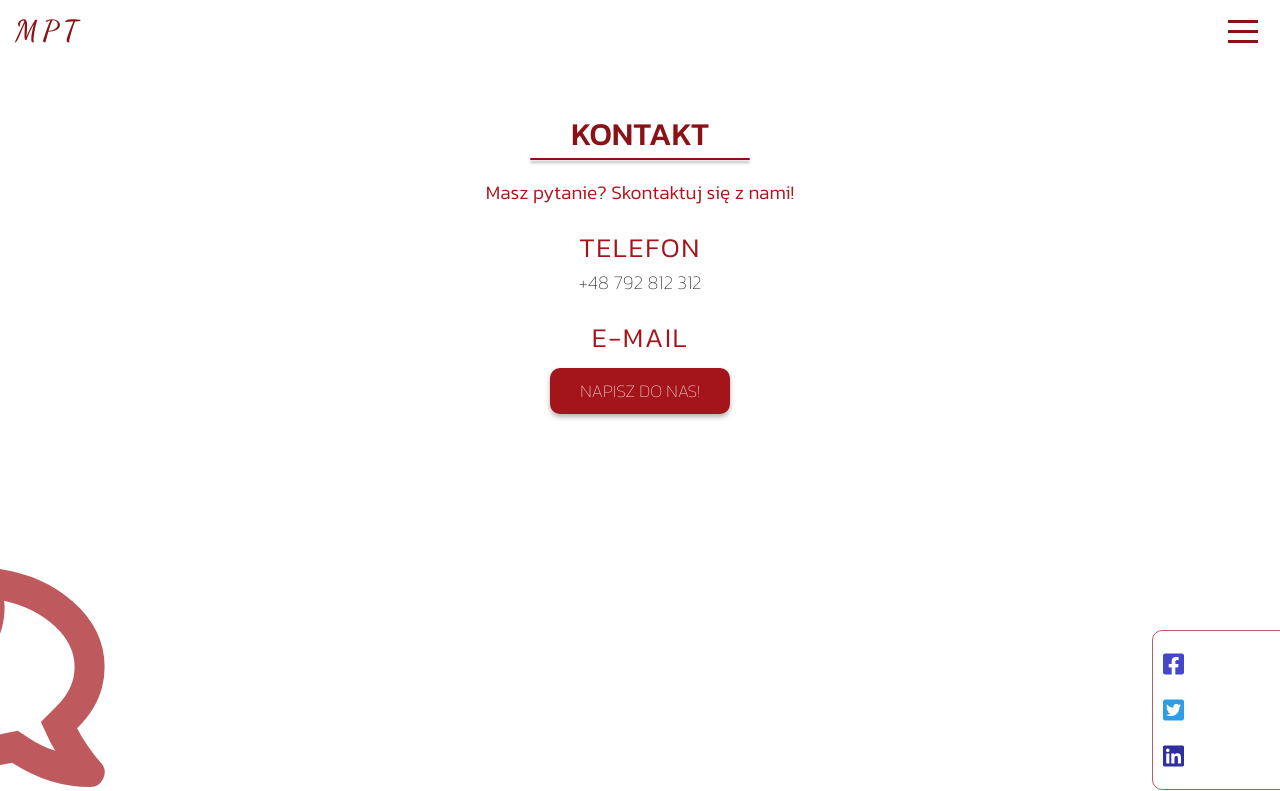
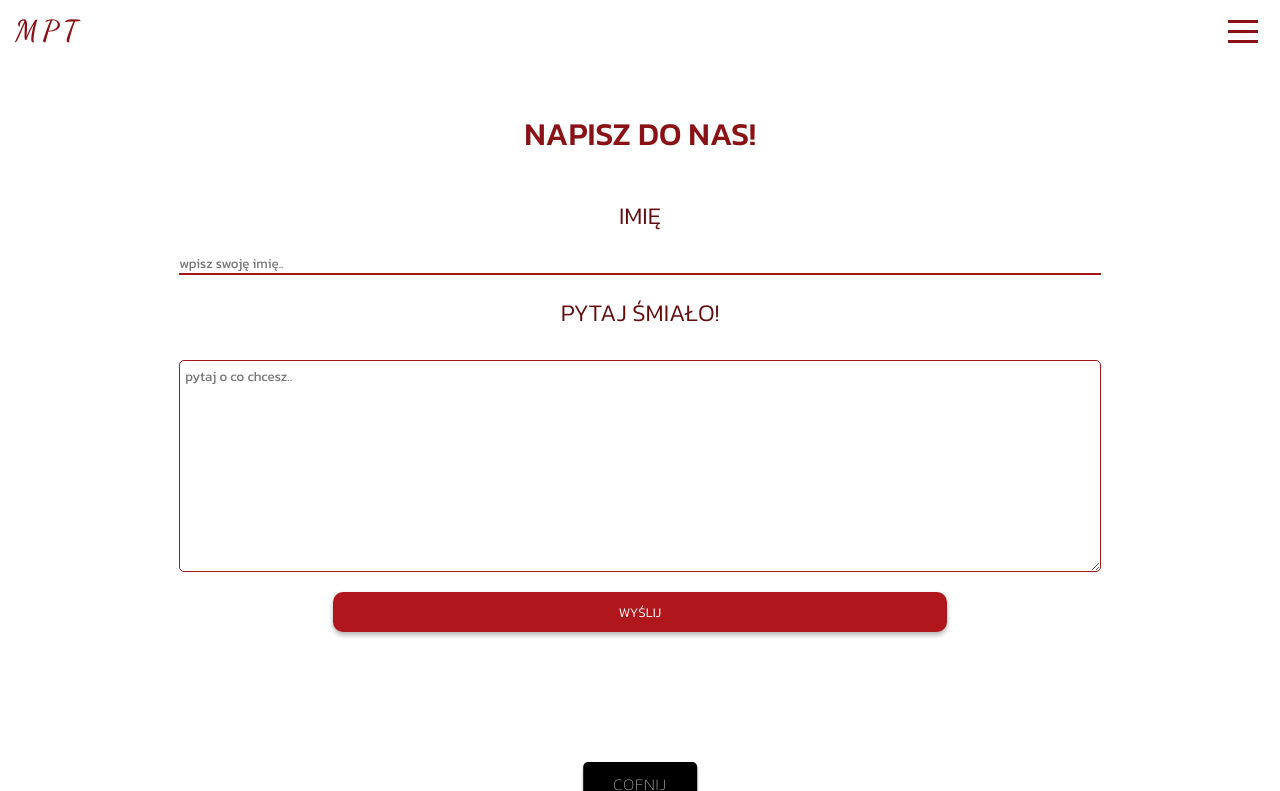
Before and after one commit to promatinwk/mpersonaltrainer, a plain HTML site: page index.html in a window 1280 px wide. Both pictures are taken after a click on the button "NAPISZ DO NAS!". Shown: the part 5410-6201 px from the top of the page. Drawn offline with Linux system fonts and the light colour scheme.

Commit message:
update my js

```diff
--- a/index.html
+++ b/index.html
@@ -148,6 +148,7 @@
                     <span><i class="fab fa-linkedin"></i></span>
                 </div>
                 <div class="email-site">
+                        <button class='close-email'>cofnij</button>
                         <h1>Napisz do nas!</h1>
                         <form action="#" method="POST" name="email-form" class="email-form">
                         <label for="name">Imię</label>
--- a/script.js
+++ b/script.js
@@ -5,6 +5,10 @@ const carouselTrack = document.querySelector('.certificates__carousel__track');
 const carouselSlides = document.querySelectorAll('.certificates__carousel__slide');
 const prevBtn = document.querySelector('.prevBtn');
 const nextBtn = document.querySelector('.nextBtn');
+const contactBtn = document.querySelector('.ask-us');
+const emailForm = document.querySelector('.email-site');
+const closeBtn = document.querySelector('.close-email');
+
 
 
 
@@ -98,6 +102,11 @@ carouselTrack.addEventListener('transitionend', ()=>{
 
 
 
-
+contactBtn.addEventListener('click', ()=>{
+    emailForm.classList.add('active');
+})
+closeBtn.addEventListener('click', ()=>{
+    emailForm.classList.remove('active');
+})
 scrollWebsite()
 navBurger.addEventListener('click', showMenu)
--- a/styles/style.scss
+++ b/styles/style.scss
@@ -88,10 +88,12 @@
         text-transform: uppercase;
         opacity: 0;
         transition: 1s ease 0.5s;
+        pointer-events: none;
 
 
         &--active {
             opacity: 1;
+            pointer-events: visible;
         }
 
         &__about::before {
@@ -450,7 +452,7 @@
 
             button {
                 border: 0;
-                padding: 1em 2em;
+                padding: 1.5em 2em;
                 background-color: $red;
                 box-shadow: 0px 3px 3px rgba(0, 0, 0, 0.3);
 
@@ -703,7 +705,26 @@
         background-color: #fff;
         transition: transform 0.4s ease-in;
 
+        &.active {
+            transform: translateX(0);
+        }
 
+        .close-email {
+            position: absolute;
+            left: 50%;
+            bottom: 3%;
+            transform: translateX(-50%);
+            padding: 10px 30px;
+            border: 0;
+            background-color: #000;
+            color: white;
+            border-radius: 5px;
+            text-transform: uppercase;
+            font-size: 1em;
+            font-weight: 100;
+            box-shadow: 0px 3px 3px 0 rgba(0, 0, 0, 0.3);
+            letter-spacing: 1px;
+        }
 
 
         h1 {
```
Also changed, not shown: styles/style.css, 1 other file.
